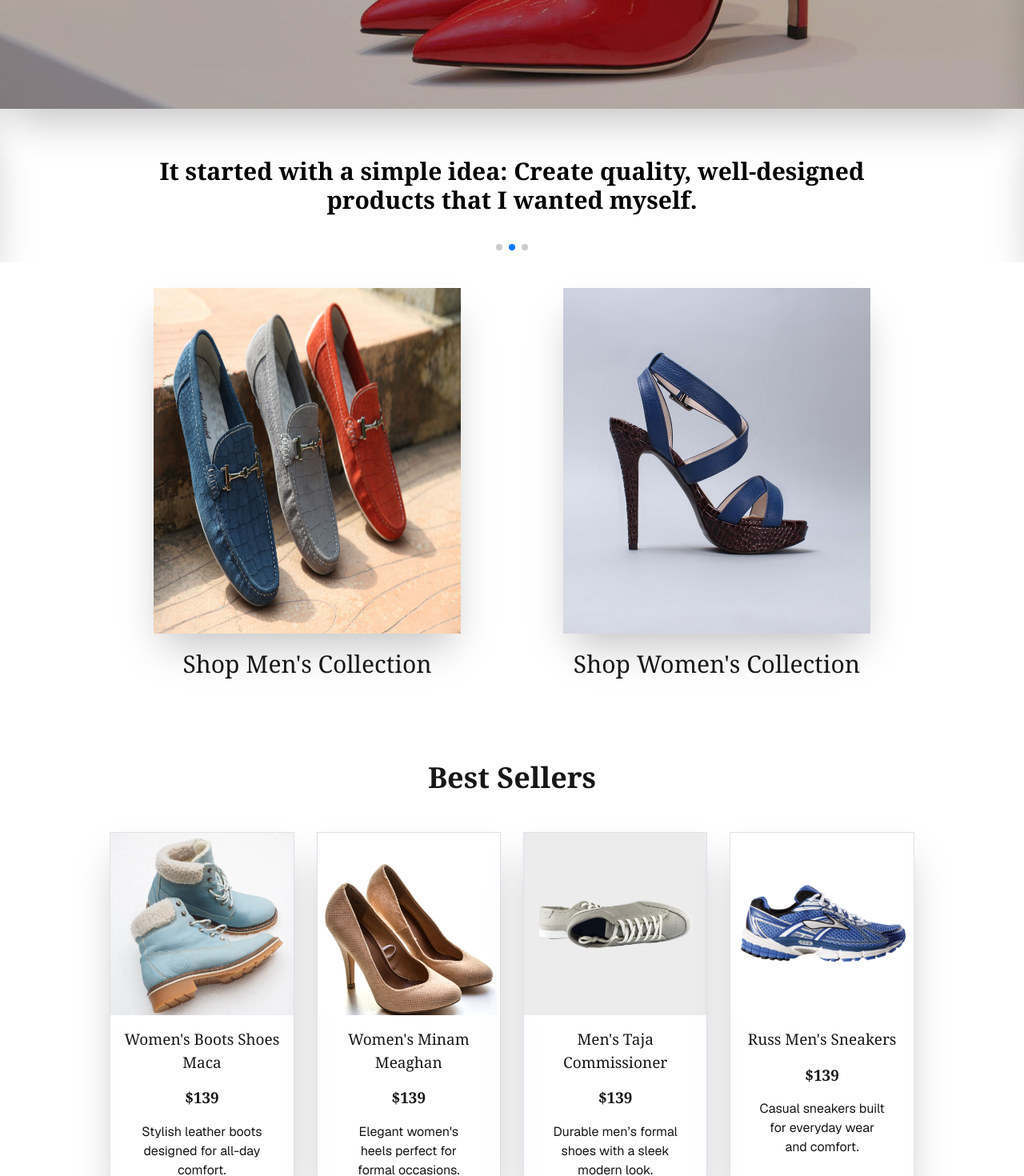
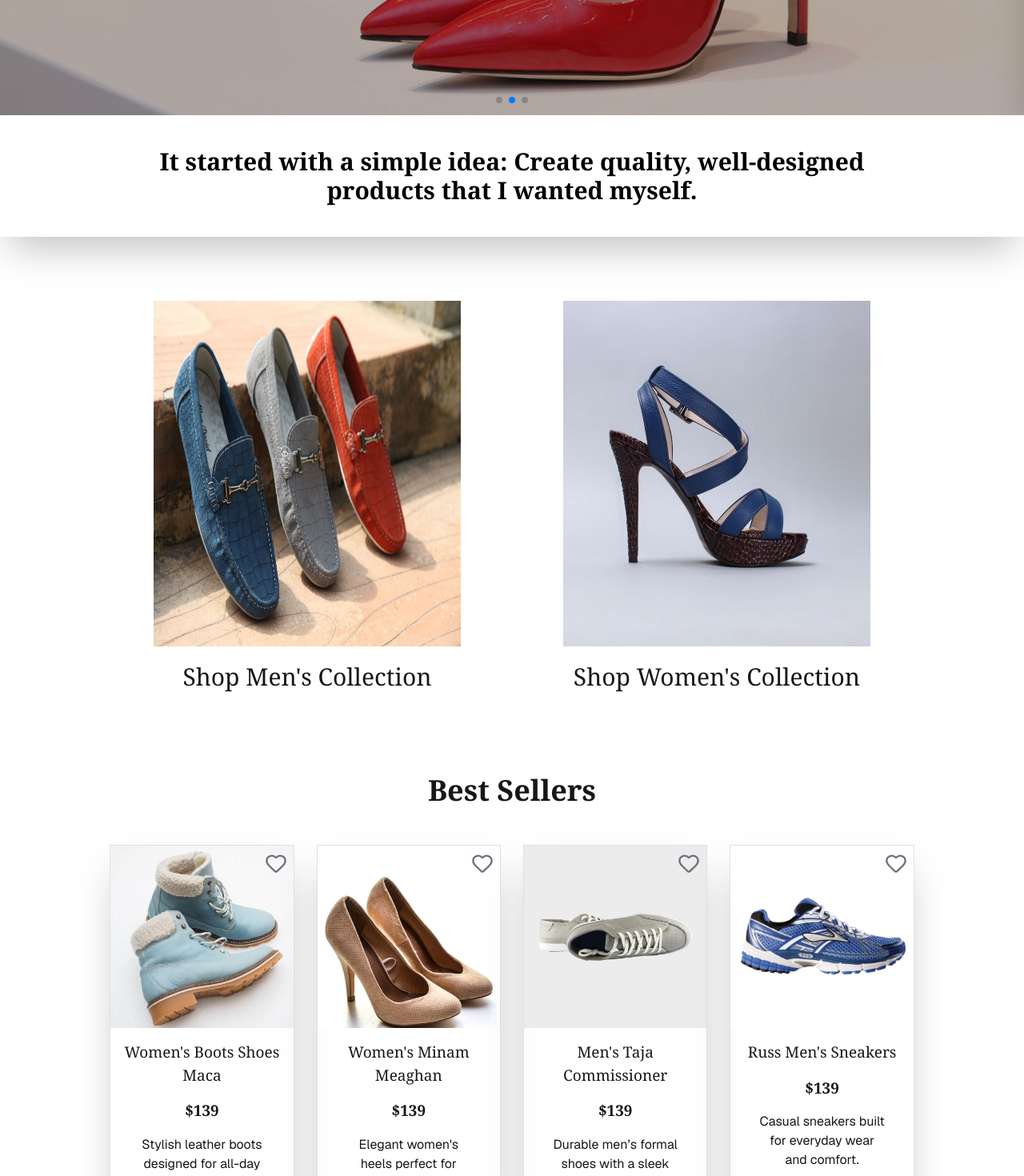
Before and after one commit to Rajab787/first-ecomerce, a Next.js app: page / in a window 1280 px wide. Shown: the part 700-2170 px from the top of the page at 80% size. Built offline with nearby package versions, Linux system fonts and the light colour scheme.

Commit message:
heart btn add

```diff
--- a/src/app/components/Banner/Banner.jsx
+++ b/src/app/components/Banner/Banner.jsx
@@ -10,14 +10,12 @@ import 'swiper/css/pagination'
 import { BannerData } from './BannerData';
 
 
-
 const Banner = () => {
-  const [open, setOpen] = useState(false);
   return (
     <div className="  text-white   pb-[1rem] ">
 
-      <div className='max-w-[2000px]  m-auto '>
-          <div className='bg-[#88C8BC] lg:mt-18 w-full flex items-center justify-start lg:justify-center h-[5rem] text-center lg:h-[4rem]  ' >
+      <div className='max-w-[2000px] m-auto '>
+          <div className='bg-[#88C8BC] lg:mt-20 w-full flex items-center justify-start lg:justify-center h-[5rem] text-center lg:h-[4rem]  ' >
           <h2 className='text-white text-[18px] lg:text-[20px] font-light px-3  tracking-[0.05em] uppercase'>Our biggest sale yet 50% off all summer shoes</h2>
         </div>
         {/* Image */}
@@ -49,18 +47,18 @@ const Banner = () => {
                   <p className="text-white lg:text-5xl text-3xl font-light font-serif uppercase mb-2 tracking-wide">{item.discount}</p>
                   <p className="text-white  text-base font-normal uppercase">{item.product}</p>
 
-                  <button className="mt-6 px-6 py-3 cursor-pointer rounded-3xl bg-black font-serif text-white font-light uppercase hover:bg-[#88C8BC] hover:text-black transition">
+                  <button className="mt-6 px-6 py-3  rounded-3xl bg-black font-serif text-white font-light uppercase">
                     Shop Collection
                   </button>
                 </div>
               </div>
-               <div className='w-full shadow-2xl py-15 flex justify-center items-center text-center'>
-          <h3 className='text-xl lg:text-3xl text-black font-light lg:font-semibold font-serif w-[90%] lg:w-[70%]'>It started with a simple idea: Create quality, well-designed products that I wanted myself.</h3>
-        </div>
+
             </SwiperSlide>
           ))}
         </Swiper>
-
+  <div className='w-full shadow-2xl py-10 lg:mb-12 flex justify-center items-center text-center'>
+          <h3 className='text-xl lg:text-3xl text-black font-light lg:font-semibold font-serif w-[90%] lg:w-[70%]'>It started with a simple idea: Create quality, well-designed products that I wanted myself.</h3>
+        </div>
 
 
 
--- a/src/app/men/Men.jsx
+++ b/src/app/men/Men.jsx
@@ -1,16 +1,25 @@
 "use client"
-import React from 'react'
+import React, { useState } from 'react'
 import { MenData } from './MenData'
-import { ShoppingCart } from 'lucide-react'
+import { Heart, ShoppingCart } from 'lucide-react'
 import { useDispatch } from 'react-redux'
 import { addToCart, openCart } from '../Redux/Slices/CartSlice'
 
 const Men = () => {
+        const [favourites, setFavourites] = useState([]);
+
     const dispatch = useDispatch();
     const handleClick = (item) => {
         dispatch(addToCart(item));
         dispatch(openCart());
     }
+    const toggleFavourite = (id) => {
+        if (favourites.includes(id)) {
+            setFavourites(favourites.filter((favId) => favId !== id));
+        } else {
+            setFavourites([...favourites, id]);
+        }
+    };
     return (
         <div>
             <div>
@@ -24,6 +33,17 @@ const Men = () => {
                             <div key={index} className='lg:w-[20%] border-1 text-center md:w-[40%]   border-[#DEE2E6]'>
                                 <div className='relative group'>
                                     <img src={item.img} className='object-cover transition duration-400' />
+                                       <div className="absolute top-2 right-2 ">
+                                    <button onClick={() => toggleFavourite(index)}>
+                                        <Heart
+                                            size={28}
+                                            className={`transition-colors duration-300 ${favourites.includes(index)
+                                                    ? "fill-red-500 text-red-500"
+                                                    : "text-gray-500"
+                                                }`}
+                                        />
+                                    </button>
+                                </div>
                                     <button
                                         onClick={() => handleClick(item)}
                                          className="w-[40%] h-[13%]  bottom-2 left-1/2 -translate-x-1/2 rounded-3xl cursor-pointer absolute  bg-black items-center gap-2 bottom- hidden lg:flex justify-center opacity-0 group-hover:opacity-100 hover:bg-[#88C8BC] hover:text-black transition duration-500  text-white font-serif  "
--- a/src/app/page.js
+++ b/src/app/page.js
@@ -1,7 +1,7 @@
 import Image from "next/image";
 import Banner from "./components/Banner/Banner";
 import Category from "./components/Category";
-import Product from "./components/Product/Product";
+import Product from "./product/Product";
 import Partner from "./components/Partner/Partner";
 import Footer from "./components/Footer/Footer";
 import Header from "./components/Header";
--- a/src/app/components/Product/Product.jsx
+++ b/src/app/product/Product.jsx
@@ -1,17 +1,28 @@
 "use client"
-import React from 'react'
+import React, { useState } from 'react'
 import { ProductData } from './ProductData'
 import { useDispatch, useSelector } from 'react-redux'
-import { addToCart, openCart } from '../../Redux/Slices/CartSlice'
-import { ShoppingCart } from 'lucide-react'
+import { addToCart, openCart } from '../Redux/Slices/CartSlice'
+import { Heart, ShoppingCart } from 'lucide-react'
 
 
 const Product = () => {
+    const [favourites, setFavourites] = useState([]);
     const dispatch = useDispatch();
     const handleClick = (item) => {
         dispatch(addToCart(item));
         dispatch(openCart());
     }
+    const toggleFavourite = (id) => {
+        if (favourites.includes(id)) {
+            setFavourites(favourites.filter((favId) => favId !== id));
+        } else {
+            setFavourites([...favourites, id]);
+        }
+    };
+
+
+
 
     return (
         <div>
@@ -22,6 +33,20 @@ const Product = () => {
                         <div key={index} className='relative shadow-2xl group lg:w-[20%] md:w-[40%] border-1 text-center  border-[#DEE2E6]'>
                             <div className='relative group'>
                                 <img src={item.img} className=' object-cover transition duration-400 ' />
+
+                                <div className="absolute top-2 right-2 ">
+                                    <button onClick={() => toggleFavourite(index)}>
+                                        <Heart
+                                            size={28}
+                                            className={`transition-colors duration-300 ${favourites.includes(index)
+                                                    ? "fill-red-500 text-red-500"
+                                                    : "text-gray-500"
+                                                }`}
+                                        />
+                                    </button>
+                                </div>
+
+
                                 <button
                                     onClick={() => handleClick(item)}
 
@@ -36,18 +61,16 @@ const Product = () => {
                                 <p className=''>{item.description}</p>
 
                             </div>
-                              <div className='w-[40%] md:w-[50%] bg-[#88C8BC] py-3 lg:hidden rounded-xl m-auto justify-between  px-3 flex my-7 shadow' >
-                                    <ShoppingCart size={20} />
-                                    <button  onClick={() => handleClick(item)}>Add to Cart     </button>
-                                </div>
+                            <div className='w-[40%] md:w-[50%] bg-[#88C8BC] py-3 lg:hidden rounded-xl m-auto justify-between  px-3 flex my-7 shadow' >
+                                <ShoppingCart size={20} />
+                                <button onClick={() => handleClick(item)}>Add to Cart     </button>
+                            </div>
                         </div>
 
                     ))}
 
                 </div>
-                <div className='flex justify-center pt-9 lg:py-12'>
 
-                </div>
 
             </div>
         </div>
--- a/src/app/women/Women.jsx
+++ b/src/app/women/Women.jsx
@@ -1,12 +1,14 @@
 "use client"
-import React from 'react'
+import React, { useState } from 'react'
 
 import { WomenData } from './WomenData'
-import { ShoppingCart } from 'lucide-react'
+import { Heart, ShoppingCart } from 'lucide-react'
 import { useDispatch } from 'react-redux'
 import { addToCart, openCart } from '../Redux/Slices/CartSlice'
 
 const page = () => {
+    const [favourites, setFavourites] = useState([]);
+
     const dispatch = useDispatch();
 
     const handleClick = (item) => {
@@ -14,19 +16,37 @@ const page = () => {
         dispatch(addToCart(item));
         dispatch(openCart());
     }
+    const toggleFavourite = (id) => {
+        if (favourites.includes(id)) {
+            setFavourites(favourites.filter((favId) => favId !== id));
+        } else {
+            setFavourites([...favourites, id]);
+        }
+    };
     return (
         <div>
             <div>
                 <div className='max-w-[2000px] lg:mt-20 mt-30 m-auto '>
-                     <div className='bg-[#88C8BC] lg:mt-22 mt-27 w-full flex items-center justify-start lg:justify-center h-[5rem] text-center lg:h-[4rem]  ' >
-                    <h2 className='text-white text-[18px] lg:text-[20px] font-light px-3  tracking-[0.05em] uppercase'>Our biggest sale yet 50% off all summer shoes</h2>
-                </div>
+                    <div className='bg-[#88C8BC] lg:mt-22 mt-27 w-full flex items-center justify-start lg:justify-center h-[5rem] text-center lg:h-[4rem]  ' >
+                        <h2 className='text-white text-[18px] lg:text-[20px] font-light px-3  tracking-[0.05em] uppercase'>Our biggest sale yet 50% off all summer shoes</h2>
+                    </div>
                     <h2 className='lg:text-4xl text-3xl text-center my-5 lg:my-12 font-semibold font-serif'>{WomenData.heading}</h2>
                     <div className='w-[90%]  m-auto flex flex-wrap justify-center gap-7'>
                         {WomenData.Women.map((item, index) => (
                             <div key={index} className='relative shadow-2xl group lg:w-[20%] md:w-[40%]  border-1 text-center  border-[#DEE2E6]'>
                                 <div className='relative group'>
                                     <img src={item.img} className=' object-cover transition duration-400 ' />
+                                    <div className="absolute top-2 right-2 ">
+                                        <button onClick={() => toggleFavourite(index)}>
+                                            <Heart
+                                                size={28}
+                                                className={`transition-colors duration-300 ${favourites.includes(index)
+                                                    ? "fill-red-500 text-red-500"
+                                                    : "text-gray-500"
+                                                    }`}
+                                            />
+                                        </button>
+                                    </div>
                                     <button
                                         onClick={() => handleClick(item)}
                                         className="w-[40%] h-[13%]  bottom-2 left-1/2 -translate-x-1/2 rounded-3xl cursor-pointer absolute  bg-black items-center gap-2 bottom- hidden lg:flex justify-center opacity-0 group-hover:opacity-100 hover:bg-[#88C8BC] hover:text-black transition duration-500  text-white font-serif  "
@@ -39,7 +59,7 @@ const page = () => {
                                 <div className='mb-4 font-sans w-[70%] m-auto'>
                                     <p className=''>{item.description}</p>
                                 </div>
-                               <div className='w-[40%] md:w-[50%] bg-[#88C8BC] py-3 lg:hidden rounded-xl m-auto justify-between  px-3 flex my-7 shadow' >
+                                <div className='w-[40%] md:w-[50%] bg-[#88C8BC] py-3 lg:hidden rounded-xl m-auto justify-between  px-3 flex my-7 shadow' >
                                     <ShoppingCart size={20} />
                                     <button onClick={() => handleClick(item)}>Add to Cart     </button>
                                 </div>
```
Also changed, not shown: src/app/components/Category.jsx (+13 -5 lines), src/app/product/ProductData.jsx (renamed from src/app/components/Product/ProductData.jsx).
